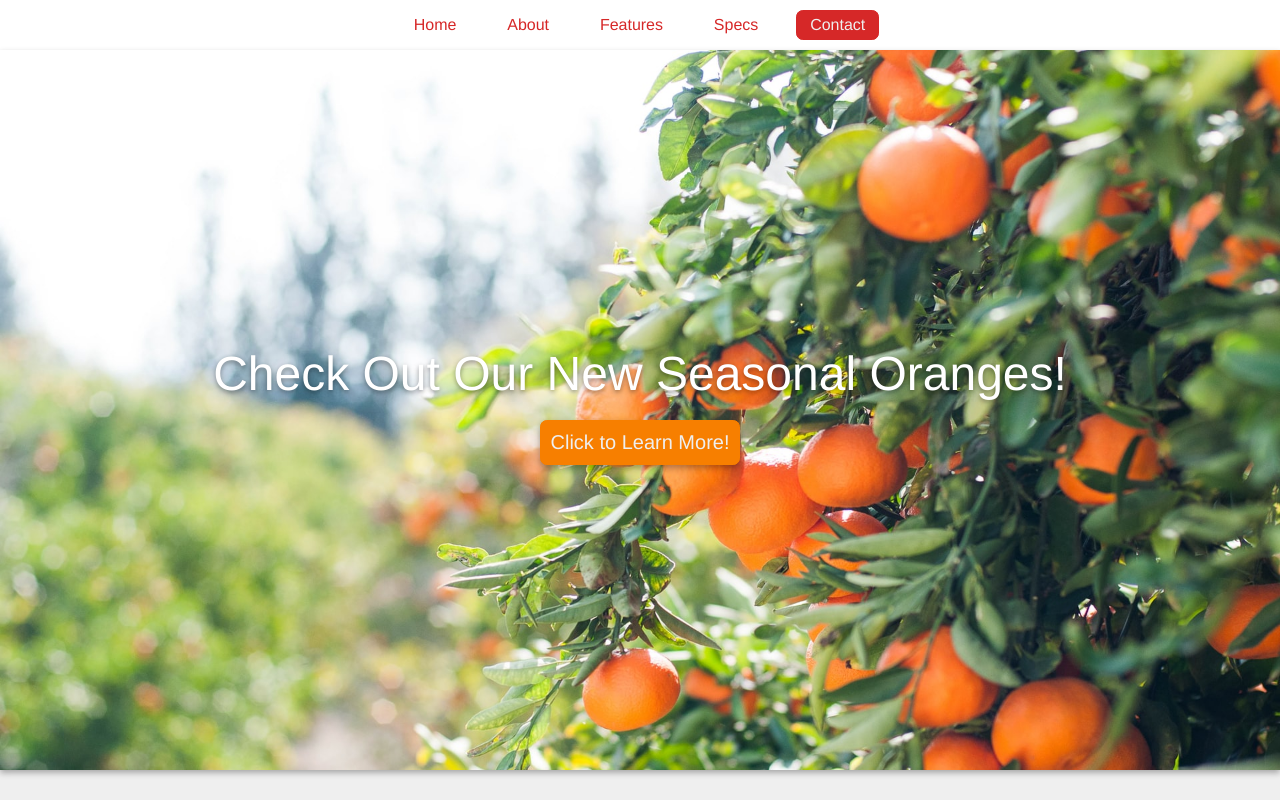
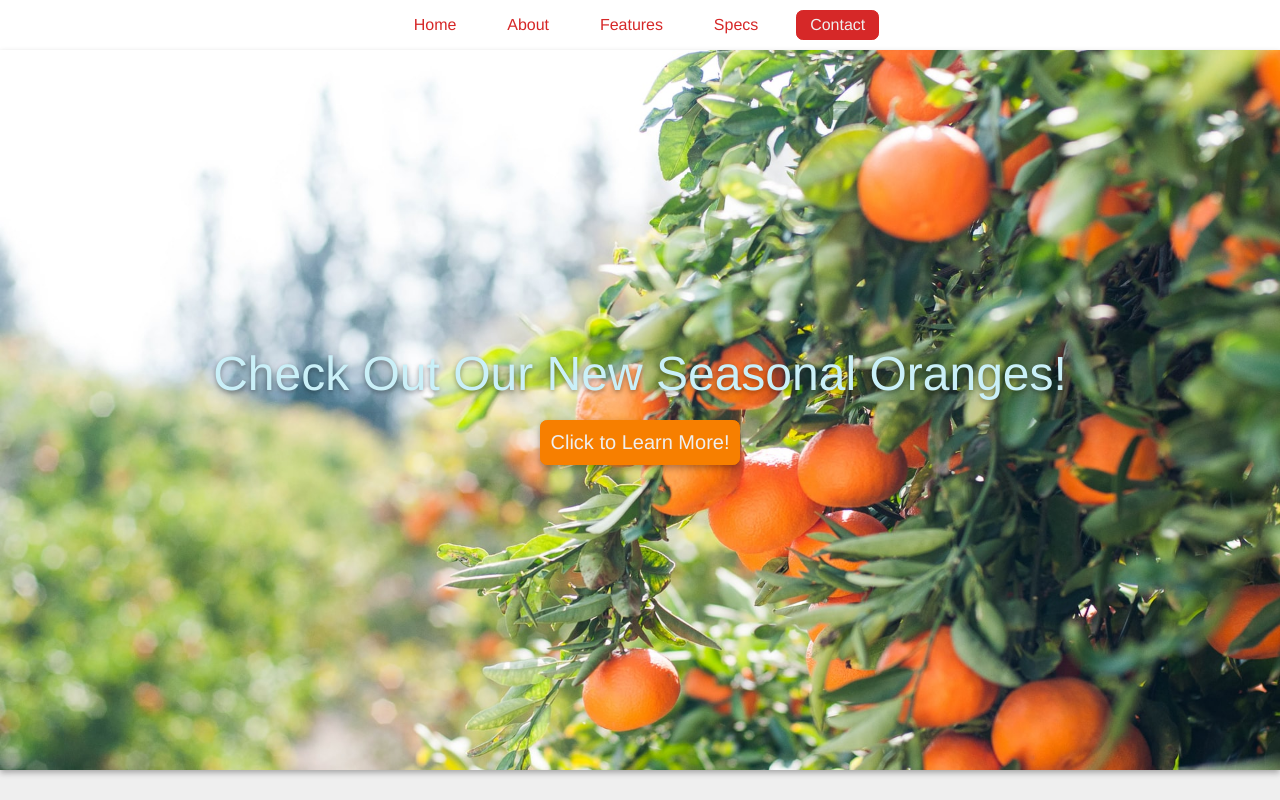
Before and after one commit to william-shelly/sass-page, a website: page index.html in a window 1280 px wide. Drawn offline with nearby package versions, Linux system fonts and the light colour scheme.

Commit message:
Making <h1> use a variable instead of bootstrap color

```diff
--- a/index.html
+++ b/index.html
@@ -27,7 +27,7 @@
     </div>
     <div class="container-fluid m-0 p-0">
         <div id="hero-area" class="box-shadow-black-30">
-            <h1 class="text-white text-shadow-30">Check Out Our New Seasonal Oranges!</h1>
+            <h1 class="text-shadow-30">Check Out Our New Seasonal Oranges!</h1>
             <div>
                 <button class="button-secondary-xl box-shadow-black-30" type="button">Click to Learn More!</button>
             </div>
--- a/scss/_font.scss
+++ b/scss/_font.scss
@@ -4,4 +4,5 @@
 
 h1 {
     font-size: 3rem;
+    color: $color-blue;
 }
--- a/scss/_theme.scss
+++ b/scss/_theme.scss
@@ -4,6 +4,7 @@ $color-secondary: #F77F00;  // Sunburst Yellow PC 917
 $color-tri: #FCBF49;        // Goldenrod PC 1034
 $color-four: #EAE2B7;       // Ginger Root PC 1084
 $color-gray: #003049;       // Cool Gray C10
+$color-blue: #caf0f8; // color blue
 
 @mixin border-radius($radius) {
     -webkit-border-radius: $radius;
```
Also changed, not shown: css/style.css.
